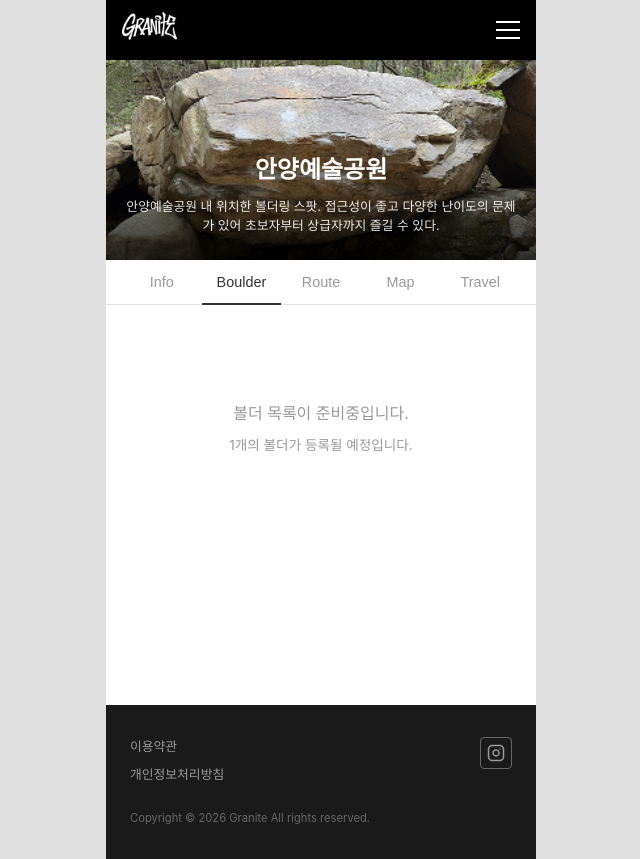
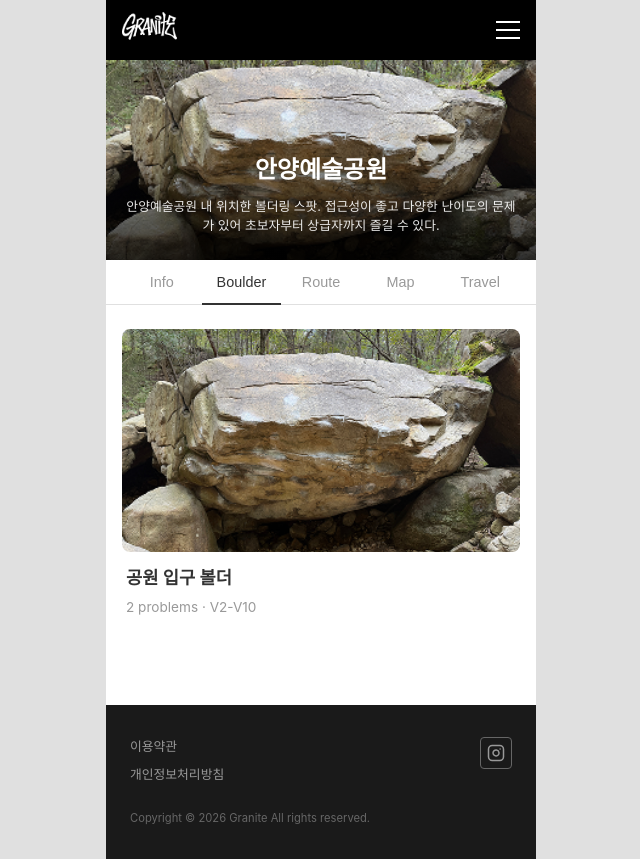
Before and after one commit to granite-climbing/granite-climbing.github.io, a Next.js app: page /crag/anyang in a window 1280 px wide. Both pictures are taken after a click on the button "Boulder". Shown: the whole page, without its empty margins (319-959 px from the left). Built offline with nearby package versions, Linux system fonts and the light colour scheme.

Commit message:
Boulder 탭 UI 구현
- Boulder 목록 카드 UI 추가
- 이미지, 제목, 문제 수, 난이도 범위 표시
- 이미지 없을 시 회색 플레이스홀더 표시
- 서버에서 Boulder 데이터를 가져와 클라이언트에 전달

```diff
--- a/src/app/crag/[slug]/page.tsx
+++ b/src/app/crag/[slug]/page.tsx
@@ -3,7 +3,7 @@ import Header from '@/components/Header';
 import CragDetailBanner from '@/components/CragDetailBanner';
 import CragDetailTabs from '@/components/CragDetailTabs';
 import Footer from '@/components/Footer';
-import { getCragBySlug, getAllCrags } from '@/lib/content';
+import { getCragBySlug, getAllCrags, getBouldersByCrag } from '@/lib/content';
 
 interface CragDetailPageProps {
   params: { slug: string };
@@ -23,6 +23,8 @@ export default async function CragDetailPage({ params }: CragDetailPageProps) {
     notFound();
   }
 
+  const boulders = getBouldersByCrag(params.slug);
+
   return (
     <>
       <Header />
@@ -32,7 +34,7 @@ export default async function CragDetailPage({ params }: CragDetailPageProps) {
           title={crag.title}
           description={crag.description}
         />
-        <CragDetailTabs crag={crag} />
+        <CragDetailTabs crag={crag} boulders={boulders} />
       </main>
       <Footer />
     </>
--- a/src/components/CragDetailTabs.module.css
+++ b/src/components/CragDetailTabs.module.css
@@ -200,6 +200,62 @@
   object-fit: cover;
 }
 
+/* Boulder Tab */
+.boulderTab {
+  display: flex;
+  flex-direction: column;
+  gap: 16px;
+}
+
+.boulderList {
+  display: flex;
+  flex-direction: column;
+  gap: 24px;
+}
+
+.boulderCard {
+  display: block;
+  text-decoration: none;
+  color: inherit;
+}
+
+.boulderImage {
+  width: 100%;
+  aspect-ratio: 16 / 9;
+  border-radius: 8px;
+  overflow: hidden;
+  margin-bottom: 12px;
+}
+
+.boulderImage img {
+  width: 100%;
+  height: 100%;
+  object-fit: cover;
+}
+
+.boulderImagePlaceholder {
+  width: 100%;
+  height: 100%;
+  background-color: #c0c0c0;
+}
+
+.boulderInfo {
+  padding: 0 4px;
+}
+
+.boulderTitle {
+  font-size: 1.1rem;
+  font-weight: 600;
+  color: #333;
+  margin: 0 0 4px 0;
+}
+
+.boulderMeta {
+  font-size: 0.85rem;
+  color: #999;
+  margin: 0;
+}
+
 /* Travel Tab */
 .travelTab {
   display: flex;
--- a/src/components/CragDetailTabs.tsx
+++ b/src/components/CragDetailTabs.tsx
@@ -20,13 +20,22 @@ interface Crag {
   mapLink: string;
 }
 
+interface Boulder {
+  slug: string;
+  title: string;
+  thumbnail: string;
+  description: string;
+  problemCount: number;
+}
+
 interface CragDetailTabsProps {
   crag: Crag;
+  boulders: Boulder[];
 }
 
 type TabType = 'info' | 'boulder' | 'route' | 'map' | 'travel';
 
-export default function CragDetailTabs({ crag }: CragDetailTabsProps) {
+export default function CragDetailTabs({ crag, boulders }: CragDetailTabsProps) {
   const [activeTab, setActiveTab] = useState<TabType>('info');
 
   const tabs: { id: TabType; label: string }[] = [
@@ -53,7 +62,7 @@ export default function CragDetailTabs({ crag }: CragDetailTabsProps) {
 
       <div className={styles.content}>
         {activeTab === 'info' && <InfoTab crag={crag} />}
-        {activeTab === 'boulder' && <BoulderTab crag={crag} />}
+        {activeTab === 'boulder' && <BoulderTab crag={crag} boulders={boulders} />}
         {activeTab === 'route' && <RouteTab />}
         {activeTab === 'map' && <MapTab crag={crag} />}
         {activeTab === 'travel' && <TravelTab crag={crag} />}
@@ -135,11 +144,40 @@ function InfoTab({ crag }: { crag: Crag }) {
   );
 }
 
-function BoulderTab({ crag }: { crag: Crag }) {
+function BoulderTab({ crag, boulders }: { crag: Crag; boulders: Boulder[] }) {
+  if (boulders.length === 0) {
+    return (
+      <div className={styles.placeholderTab}>
+        <p>등록된 볼더가 없습니다.</p>
+      </div>
+    );
+  }
+
   return (
-    <div className={styles.placeholderTab}>
-      <p>볼더 목록이 준비중입니다.</p>
-      <p className={styles.placeholderInfo}>{crag.boulderCount}개의 볼더가 등록될 예정입니다.</p>
+    <div className={styles.boulderTab}>
+      <div className={styles.boulderList}>
+        {boulders.map((boulder) => (
+          <a
+            href={`/crag/${crag.slug}/boulder/${boulder.slug}`}
+            key={boulder.slug}
+            className={styles.boulderCard}
+          >
+            <div className={styles.boulderImage}>
+              {boulder.thumbnail ? (
+                <img src={boulder.thumbnail} alt={boulder.title} />
+              ) : (
+                <div className={styles.boulderImagePlaceholder} />
+              )}
+            </div>
+            <div className={styles.boulderInfo}>
+              <h3 className={styles.boulderTitle}>{boulder.title}</h3>
+              <p className={styles.boulderMeta}>
+                {boulder.problemCount} problems · {crag.difficultyMin}-{crag.difficultyMax}
+              </p>
+            </div>
+          </a>
+        ))}
+      </div>
     </div>
   );
 }
```
